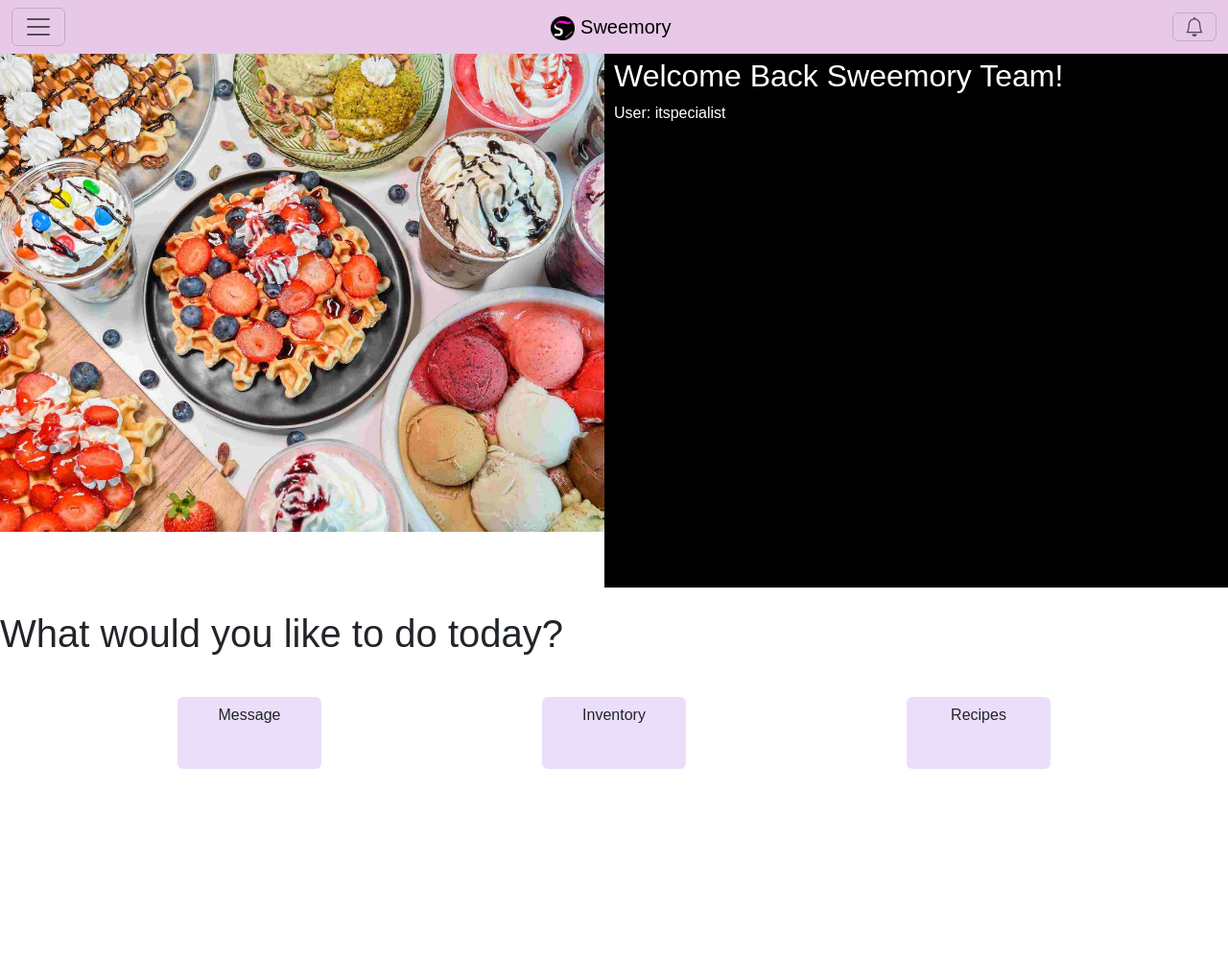
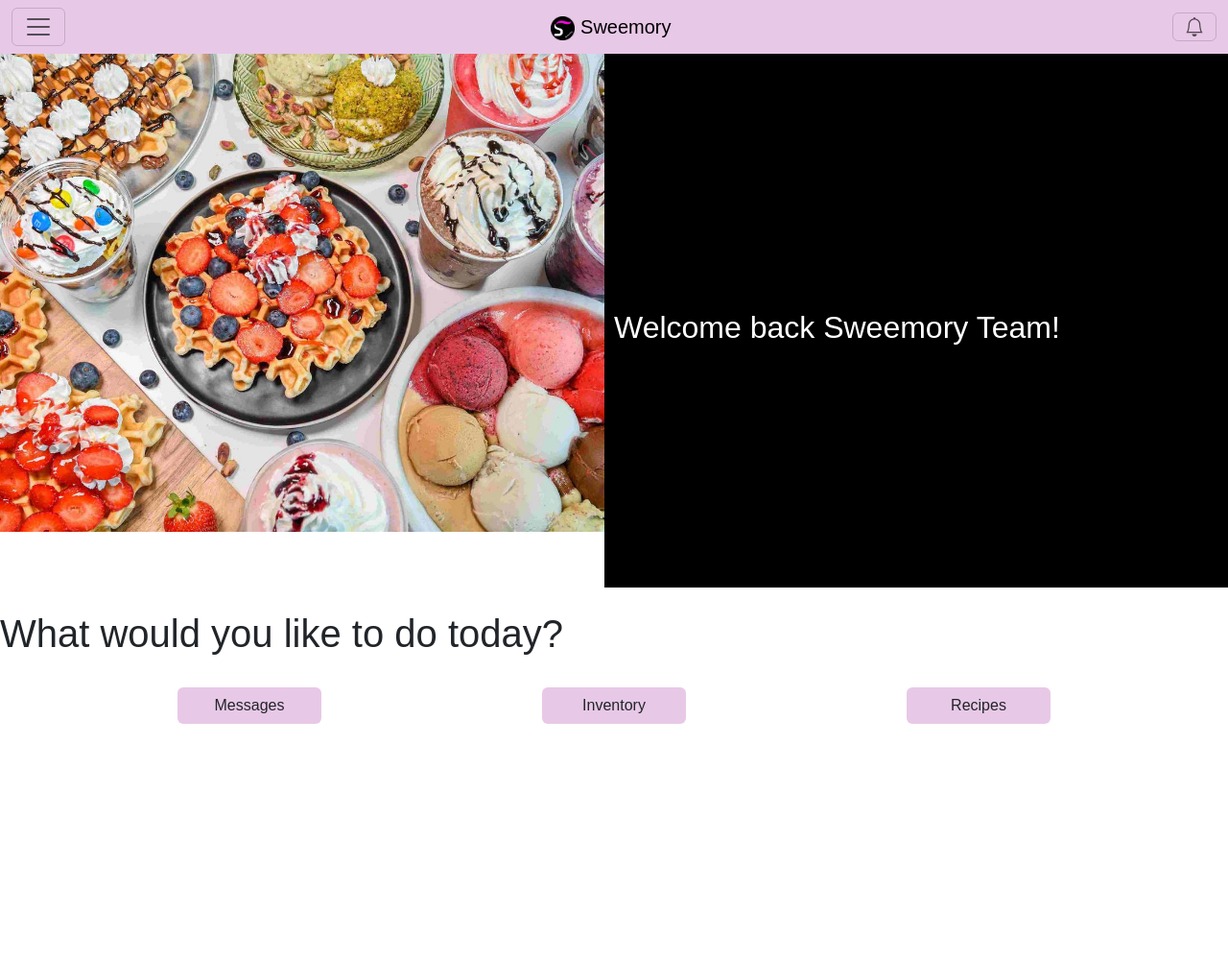
Before and after one commit to Deven8378/TeamProjectW23, a PHP site: page /Main in a window 1280 px wide. Shown: the top 1000 px of the page at 96% size. Before the commit the page ends 801 px from the top, so only its background shows below. Run offline with PHP 8.4, Linux system fonts and the light colour scheme; the visitor is signed in with stand-in values (Sample User, id 1); data comes from the database, SQL or seed files in the repository; some libraries are stand-ins or nearby versions; some web fonts are replaced.

Commit message:
implementing internationalization. starting the messages feature, added the messages model

```diff
--- a/app/views/Main/index.php
+++ b/app/views/Main/index.php
@@ -9,13 +9,12 @@
 
     <!-- Right content -->
     <div class="right_side">
-    	<h2>Welcome Back Sweemory Team!</h2>
- 		User: <?= $data->user_type ?>
+    	<h2 id="home_header"><?= _('Welcome back Sweemory Team!') ?></h2><br><br>
     </div>
 </div>
 
 <br>
-<h1>What would you like to do today?</h1>
+<h1><?= _('What would you like to do today?') ?></h1>
 <br>
 
 
@@ -23,18 +22,17 @@
 	<div class="container text-center">
 	  <div class="row align-items-start">
 	    <div class="col">
-	      <a class="btn" id="home_links" href="/Messages/index" role="button" style="background-color: #ebdefa;">Message</a>
+	      <a class="btn" id="home_links" href="/Messages/index" role="button" style="background-color: #e8c8e7;"><?= _('Messages') ?></a>
 	    </div>
 	    <div class="col">
-	      <a class="btn" id="home_links" href="/Inventory/index" role="button" style="background-color: #ebdefa;">Inventory</a>
+	      <a class="btn" id="home_links" href="/Inventory/index" role="button" style="background-color: #e8c8e7;"><?= _('Inventory') ?></a>
 	    </div>
 	    <div class="col">
-	      <a class="btn" id="home_links" href="Recipes/index" role="button" style="background-color: #ebdefa;">Recipes</a>
+	      <a class="btn" id="home_links" href="Recipes/index" role="button" style="background-color: #e8c8e7;"><?= _('Recipes') ?></a>
 	    </div>
 	  </div>
 	</div>
 </div>
-<br><br><br><br><br><br><br><br><br><br><br><br><br><br><br><br><br><br><br><br><br><br><br><br><br><br><br><br><br><br><br><br><br>
 
 
 <?php $this->view('shared/footer'); ?>
--- a/app/views/shared/header.php
+++ b/app/views/shared/header.php
@@ -32,26 +32,20 @@
 		  	width: 50%;
 		  	color: white;
 		  	height: 562px;
+		  	line-height: 562px;
 		}
 		body{
 			position: relative;
 			top: 50px;
 		}
 
-		.home_links{
-			height: 100px;
-			margin: auto;
-			padding: 10px;
+		#home_links{
+			width: 150px;
 		}
 
-		#home_links{
-			width: 150px;
-			height: 75px;
-			text-align: center;
-			margin: auto;
+		#home_header {
+			line-height: 562px;
 		}
-
-
 	</style>
 
 	<title><?=htmlentities($data)?></title>
```
Also changed, not shown: app/models/Message.php (added, +41 -0 lines), app/controllers/Message.php (added).
